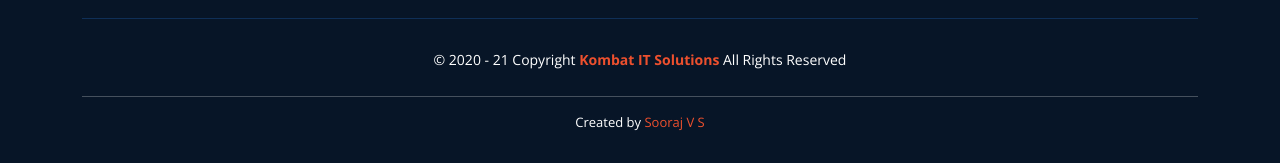
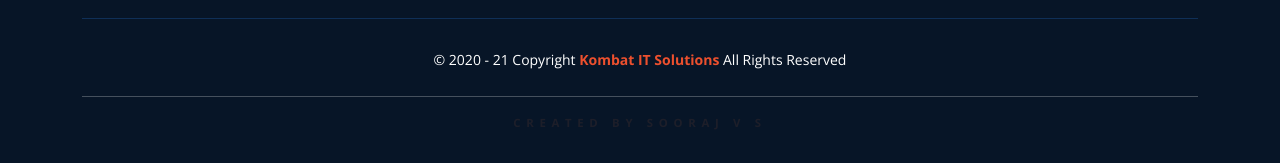
Before and after one commit to zoorajvs/kombatnew, a plain HTML site: page index.html in a window 1280 px wide. Shown: the part 6181-6348 px from the top of the page. Drawn offline with nearby package versions, Linux system fonts and the light colour scheme.

Commit message:
firstijdfj

```diff
--- a/about.html
+++ b/about.html
@@ -216,7 +216,8 @@
       <!-- You can delete the links only if you purchased the pro version. -->
       <!-- Licensing information: https://bootstrapmade.com/license/ -->
       <!-- Purchase the pro version with working PHP/AJAX contact form: https://bootstrapmade.com/multi-responsive-bootstrap-template/ -->
-      Created by <a href="https://instagram.com/zoorajvs">Sooraj V S</a>
+     <small class="ml16"> Created by <a href="https://instagram.com/zoorajvs">Sooraj V S</a> </small>
+      <script src="https://cdnjs.cloudflare.com/ajax/libs/animejs/2.0.2/anime.min.js"></script>
     </div>
   </div>
 </footer><!-- End Footer -->
--- a/assets/css/style.css
+++ b/assets/css/style.css
@@ -1834,3 +1834,19 @@ section {
     margin: -20px 0 30px 0;
   }
 }
+
+
+.ml16 {
+  color: #402d2d;
+  padding: 40px 0;
+  font-weight: 800;
+  font-size: 1;
+  text-transform: uppercase;
+  letter-spacing: 0.5em;
+  overflow: hidden;
+}
+
+.ml16 .letter {
+  display: inline-block;
+  line-height: 1em;
+}
--- a/assets/js/main.js
+++ b/assets/js/main.js
@@ -277,3 +277,23 @@
   });
 
 })()
+
+
+// Wrap every letter in a span
+var textWrapper = document.querySelector('.ml16');
+textWrapper.innerHTML = textWrapper.textContent.replace(/\S/g, "<span class='letter'>$&</span>");
+
+anime.timeline({loop: true})
+  .add({
+    targets: '.ml16 .letter',
+    translateY: [-100,0],
+    easing: "easeOutExpo",
+    duration: 1400,
+    delay: (el, i) => 30 * i
+  }).add({
+    targets: '.ml16',
+    opacity: 0,
+    duration: 1000,
+    easing: "easeOutExpo",
+    delay: 1000
+  });
--- a/index.html
+++ b/index.html
@@ -958,7 +958,8 @@
         <!-- You can delete the links only if you purchased the pro version. -->
         <!-- Licensing information: https://bootstrapmade.com/license/ -->
         <!-- Purchase the pro version with working PHP/AJAX contact form: https://bootstrapmade.com/multi-responsive-bootstrap-template/ -->
-        Created by <a href="https://instagram.com/zoorajvs">Sooraj V S</a>
+        <small class="ml16"> Created by <a href="https://instagram.com/zoorajvs">Sooraj V S</a> </small>
+        <script src="https://cdnjs.cloudflare.com/ajax/libs/animejs/2.0.2/anime.min.js"></script>
       </div>
     </div>
   </footer><!-- End Footer -->
```
